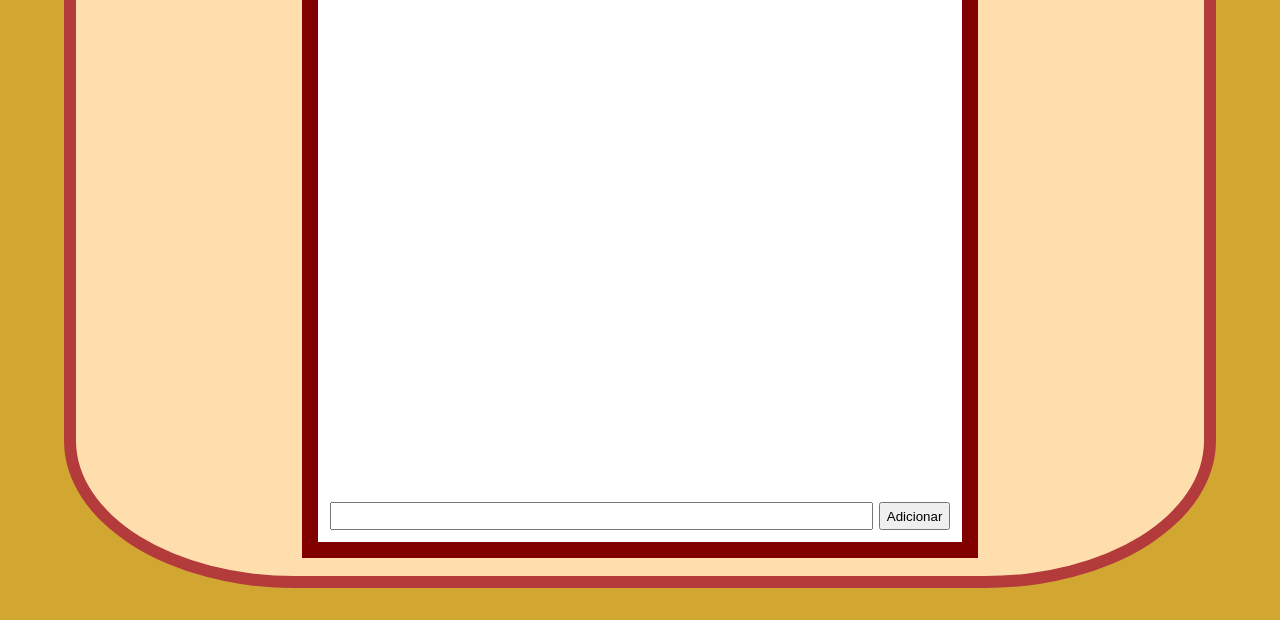
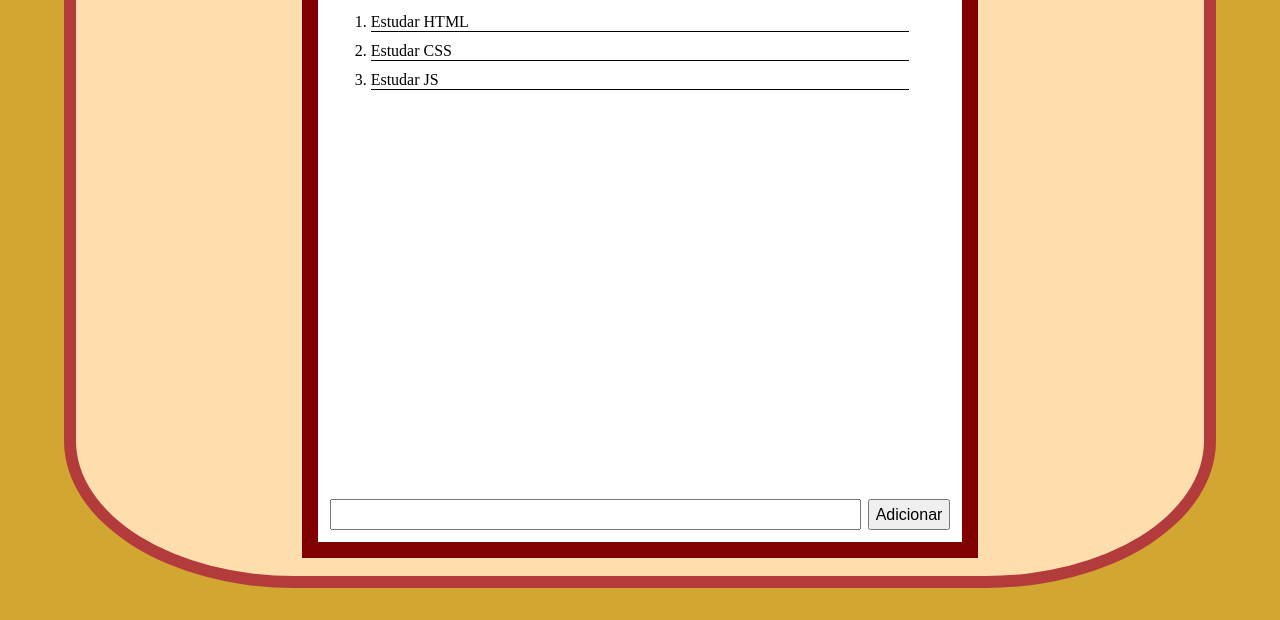
Before and after one commit to GustavoHenriqueSchmitz/To-Do-List, a plain HTML site: page index.html in a window 1280 px wide. Shown: the part 180-800 px from the top of the page. Drawn offline with Linux system fonts and the light colour scheme.

Commit message:
Java Script
Adicionando a função de adicionar tarefas.

```diff
--- a/index.css
+++ b/index.css
@@ -49,26 +49,34 @@ header {
 }
 
 h1 {
-    font-size: 4.2vmin;
+    font-size: 3.2vmax;
     text-decoration: underline;
 }
 
-ul {
+ol {
+    padding: 5%;
     flex: auto;
     width: 100%;
+}
+
+li {
+    margin: 1.8%;
+    border-bottom: 1px solid black;
 }
 
 footer {
     display: flex;
     flex-direction: row;
     width: 100%;
-    height: 4.5%;
+    height: 5%;
 }
 
 input {
     flex: 1;
+    font-size: 2vmin;
 }
 
 button {
     margin-left: 1%;
+    font-size: 2vmin;
 }
--- a/index.html
+++ b/index.html
@@ -13,13 +13,12 @@
       <header>
         <h1>Tarefas</h1>
       </header>
-      <ul>
-
-      </ul>
+      <ol></ol>
       <footer>
         <input type="text">
-        <button>Adicionar</button>
+        <button onclick="add()">Adicionar</button>
       </footer>
+    <script src="index.js"></script>
     </div>
   </div>
 </body>
--- a/index.js
+++ b/index.js
@@ -1,11 +1,26 @@
+
+listajs = ['Estudar HTML', 'Estudar CSS', 'Estudar JS']
+
+const ol = document.querySelector("ol")
+
 function add() {
-
+    const input = document.querySelector("input")
+    listajs.push(input.value)
+    input.value = ""
+    render()
 }
 
 function render() {
-
+    ol.innerHTML = null
+    listajs.forEach(function (tar) {
+        const li = document.createElement("li")
+        li.innerText = tar
+        ol.appendChild(li)
+    });
 }
 
 function remove() {
 
 }
+
+render()
```
